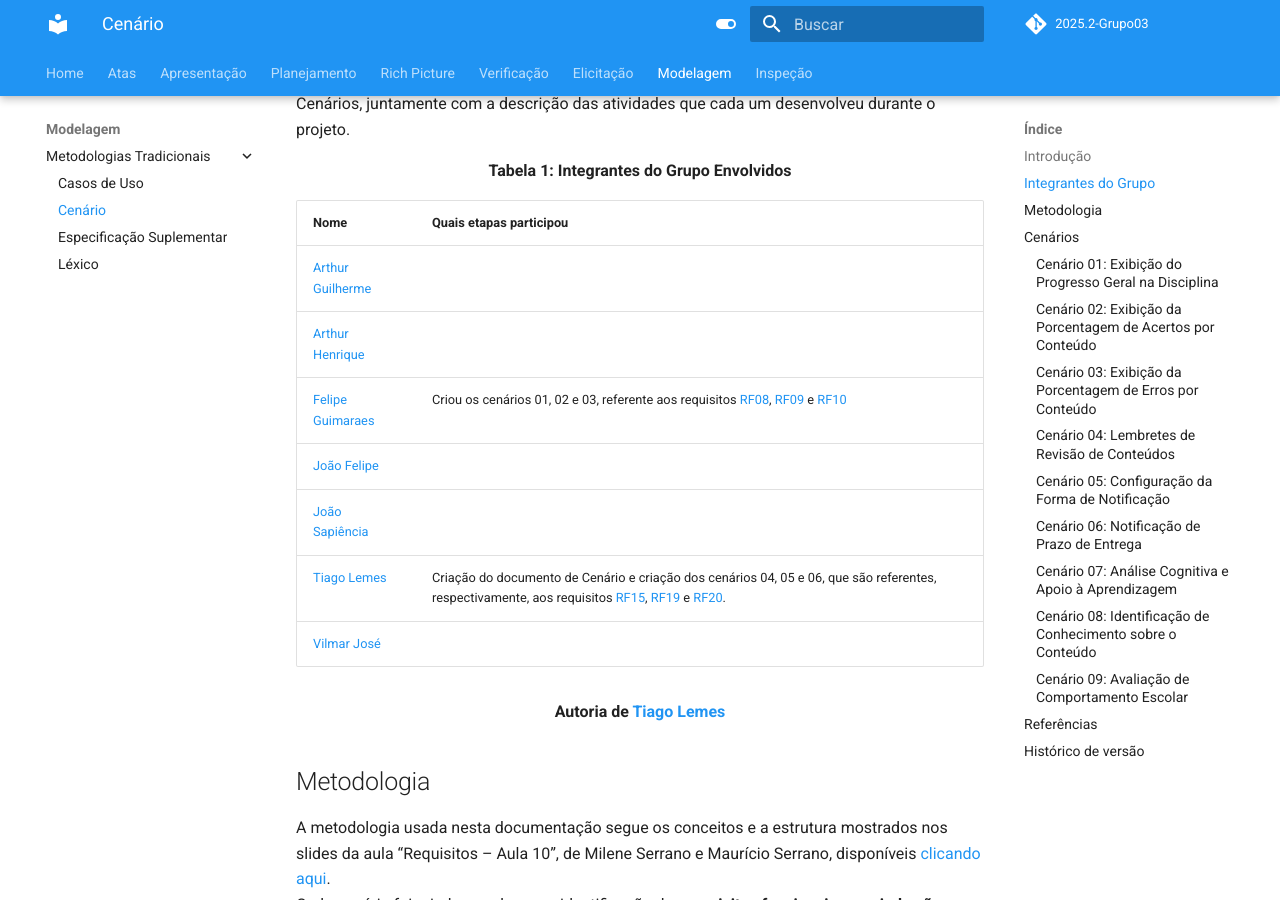
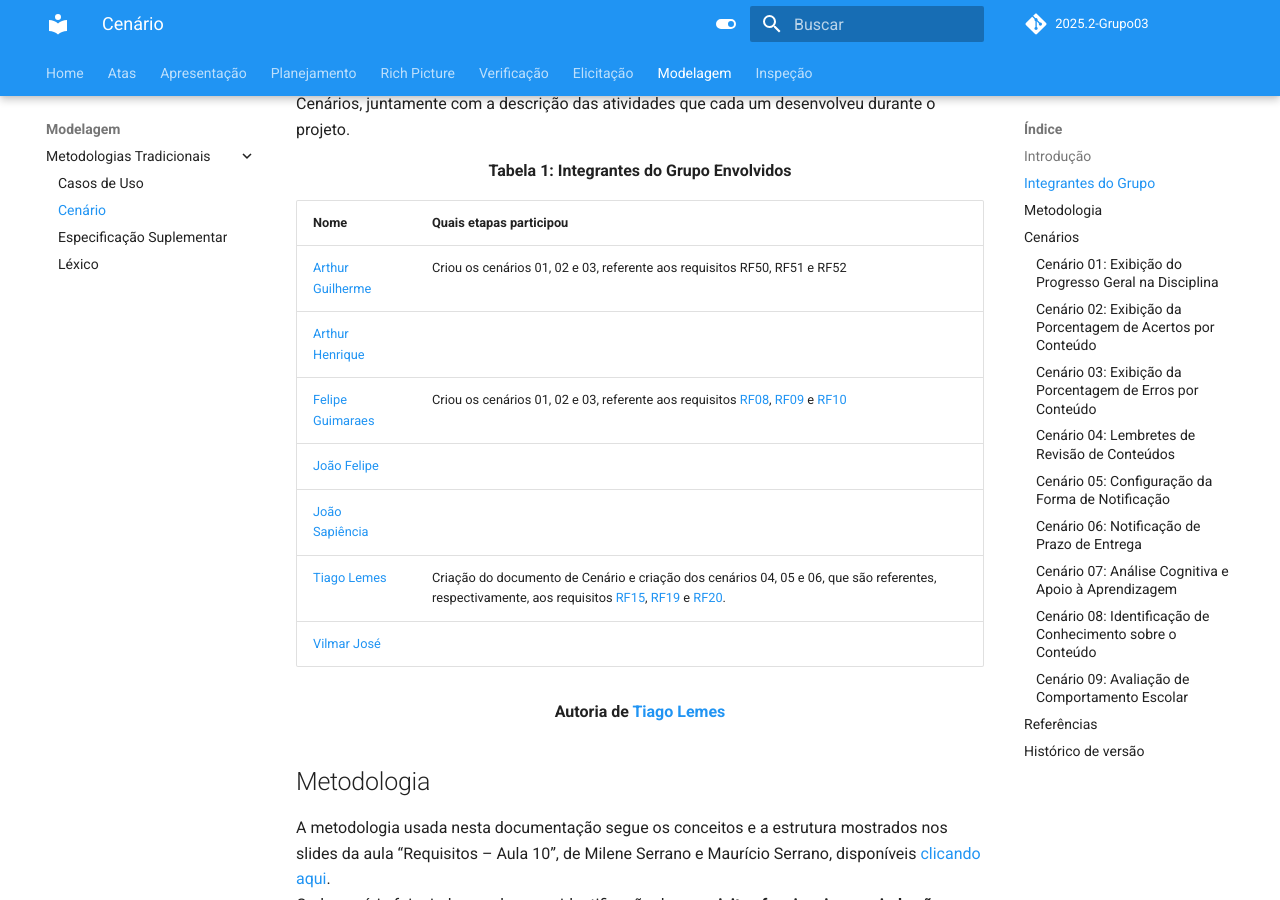
Before and after one commit to Requisitos-de-Software/2025.2-Grupo03, an MkDocs documentation site: the page built from docs/Modelagem/cenario.md, in a window 1280 px wide and 900 px high, scrolled down 432 px. Built offline with MkDocs 1.6.1 and Material for MkDocs 9.7.7, drawn with Linux system fonts in a browser that asks for light colours; comment, search, counter and statistics services are not loaded.

Commit message:
atualização da tabela Integrantes do Grupo Envolvidos

```diff
--- a/docs/Modelagem/cenario.md
+++ b/docs/Modelagem/cenario.md
@@ -10,7 +10,7 @@ A Tabela 1 apresenta todos os integrantes da equipe que participaram da constru
 
 | Nome | Quais etapas participou |
 |---------------------------|---------------------------------------|
-| [Arthur Guilherme](https://github.com/ArthurGuilher62) |                                       |
+| [Arthur Guilherme](https://github.com/ArthurGuilher62) |  Criou os cenários 01, 02 e 03, referente aos requisitos RF50, RF51 e RF52 |
 | [Arthur Henrique](https://github.com/arthurhvieira1) |                                       |
 | [Felipe Guimaraes](https://github.com/felipegf1) |   Criou os cenários 01, 02 e 03, referente aos requisitos [RF08](https://requisitos-de-software.github.io/2025.2-Grupo03/Elicitacao/requisitos_elicitados/#funcionais), [RF09](https://requisitos-de-software.github.io/2025.2-Grupo03/Elicitacao/requisitos_elicitados/#funcionais) e [RF10](https://requisitos-de-software.github.io/2025.2-Grupo03/Elicitacao/requisitos_elicitados/#funcionais) |
 | [João Felipe](https://github.com/MrBolt2005) |                                       |
```
